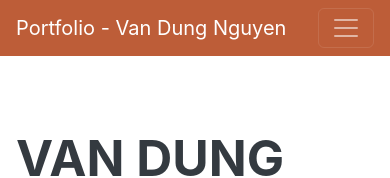
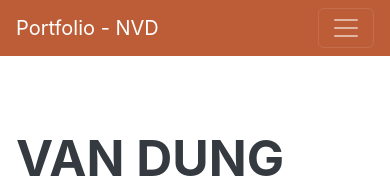
Before and after one commit to vandung110102/portfolio, a plain HTML site: page index.html in a window 390 px wide. Shown: the top 178 px of the page. Drawn offline with nearby package versions, Linux system fonts and the light colour scheme; a web font is replaced by a local one.

Commit message:
edit header name

```diff
--- a/index.html
+++ b/index.html
@@ -19,7 +19,7 @@
         <!-- Navigation-->
         <nav class="navbar navbar-expand-lg navbar-dark bg-primary fixed-top" id="sideNav">
             <a class="navbar-brand js-scroll-trigger" href="#page-top">
-                <span class="d-block d-lg-none">Portfolio - Van Dung Nguyen</span>
+                <span class="d-block d-lg-none">Portfolio - NVD</span>
                 <span class="d-none d-lg-block"><img class="img-fluid img-profile rounded-circle mx-auto mb-2" src="assets/img/vandungng110102.png" alt="..." /></span>
             </a>
             <button class="navbar-toggler" type="button" data-bs-toggle="collapse" data-bs-target="#navbarResponsive" aria-controls="navbarResponsive" aria-expanded="false" aria-label="Toggle navigation"><span class="navbar-toggler-icon"></span></button>
```
